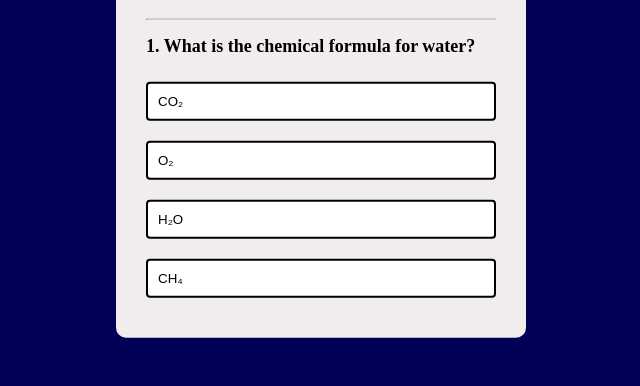
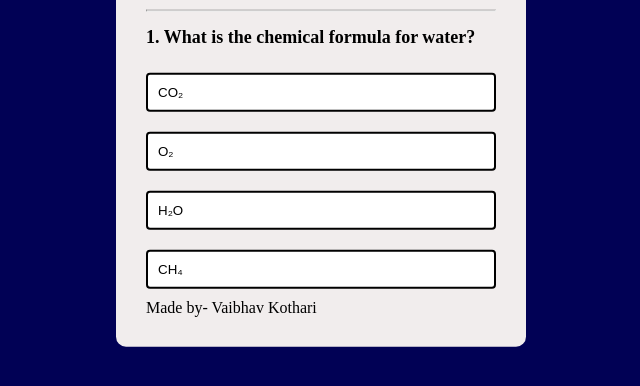
Before and after one commit to vaibhavkothari33/trivia-quiz, a plain HTML site: page index.html in a window 1280 px wide. Shown: the part 292-678 px from the top of the page, without its empty margins (319-959 px from the left). Drawn offline with Linux system fonts and the light colour scheme.

Commit message:
Update index.html

```diff
--- a/index.html
+++ b/index.html
@@ -21,6 +21,7 @@
         </div>
         <button id="next-btn">Next</button>
     </div>
+    <div class="name">Made by- Vaibhav Kothari</div>
 </div>
     <script src="script.js"></script>
 </body>
```
